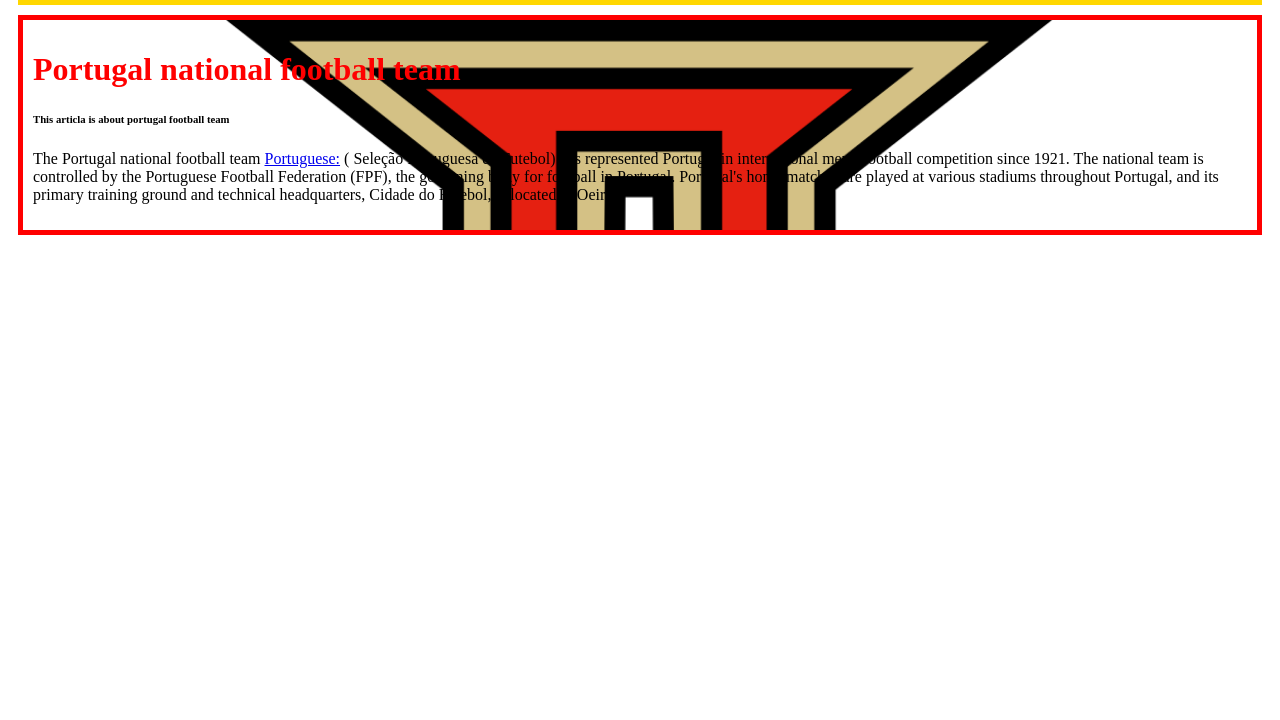
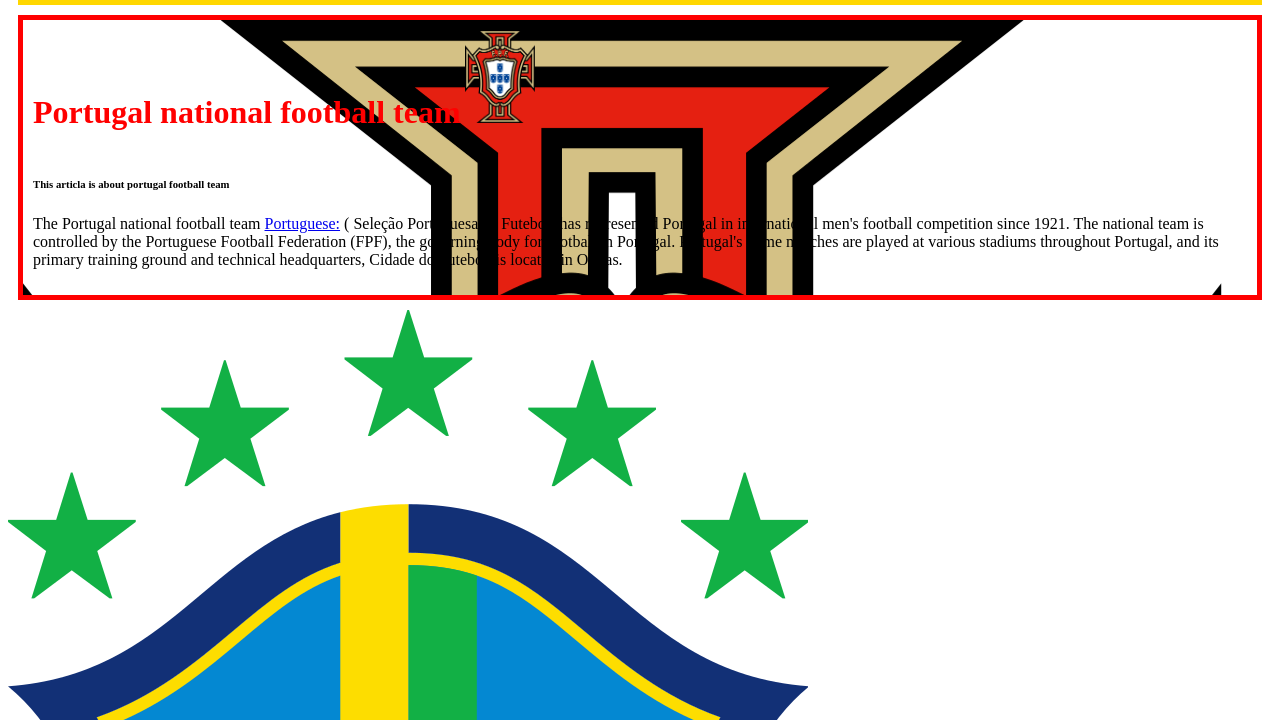
Before and after one commit to shadhinkhan/my_first_repo, a plain HTML site: page index.html in a window 1280 px wide. Shown: the part 420-1140 px from the top of the page. Before the commit the page ends 800 px from the top, so only its background shows below. Drawn offline with Linux system fonts and the light colour scheme.

Commit message:
logo added

```diff
--- a/index.html
+++ b/index.html
@@ -21,9 +21,12 @@
     </div>
     <div class="portugal">
         <h1 id="pr">Portugal national football team</h1>
+        <img src="portugal logo.png" alt="" width="70px">
         <h6>This articla is about portugal football team</h6>
         <p>The Portugal national football team <a href="https://en.wikipedia.org/wiki/Portuguese_language">Portuguese:</a> ( Seleção Portuguesa de Futebol) has represented Portugal in international men's football competition since 1921. The national team is controlled by the Portuguese Football Federation (FPF), the governing body for football in Portugal. Portugal's home matches are played at various stadiums throughout Portugal, and its primary training ground and technical headquarters, Cidade do Futebol, is located in Oeiras.</p>
     </div>
+    <img src="brazil logo.png" alt="">
+
 
 
 
--- a/style.css
+++ b/style.css
@@ -30,10 +30,14 @@
     padding: 10px;
     background-image: url("portugal\ logo.png");
     background-repeat: no-repeat;
-    background-size:cover;
+    /* background-size: fit; */
+    /* object-fit: cover; */
+    /* background-position: center;
+    background-size: contain; */
 
 
 }
 #pr{
     color:red;
+    display: inline-block;
 }
```
